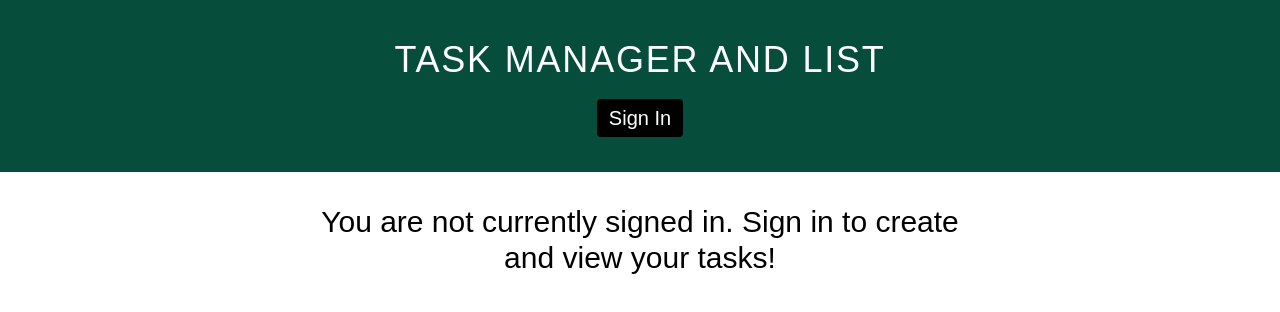
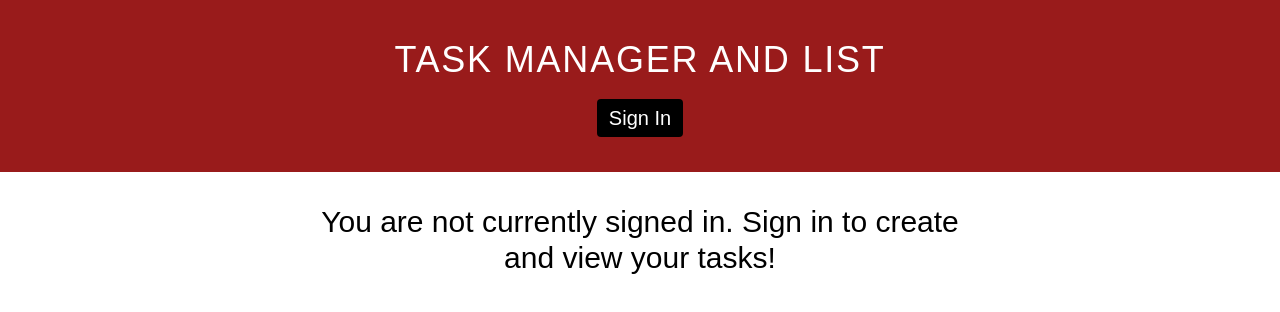
Before and after one commit to richardchyan/mern-crud, a React (Create React App) app: page / in a window 1280 px wide. Shown: the top 312 px of the page. Built offline with nearby package versions, Linux system fonts and the light colour scheme.

Commit message:
navbar colour change

```diff
--- a/src/components/Navbar.js
+++ b/src/components/Navbar.js
@@ -30,7 +30,7 @@ const Navbar = ({ user, setUser }) => {
   }, [location])
 
    return (
-      <div className="bg-green-900 py-10 text-white">
+      <div className="bg-red-800 py-10 text-white">
          <h1 className="mb-6 px-8">
             <Link to={user ? '/' : '/signin'} className="text-4xl uppercase tracking-wider">Task Manager and List</Link>
          </h1>
```
